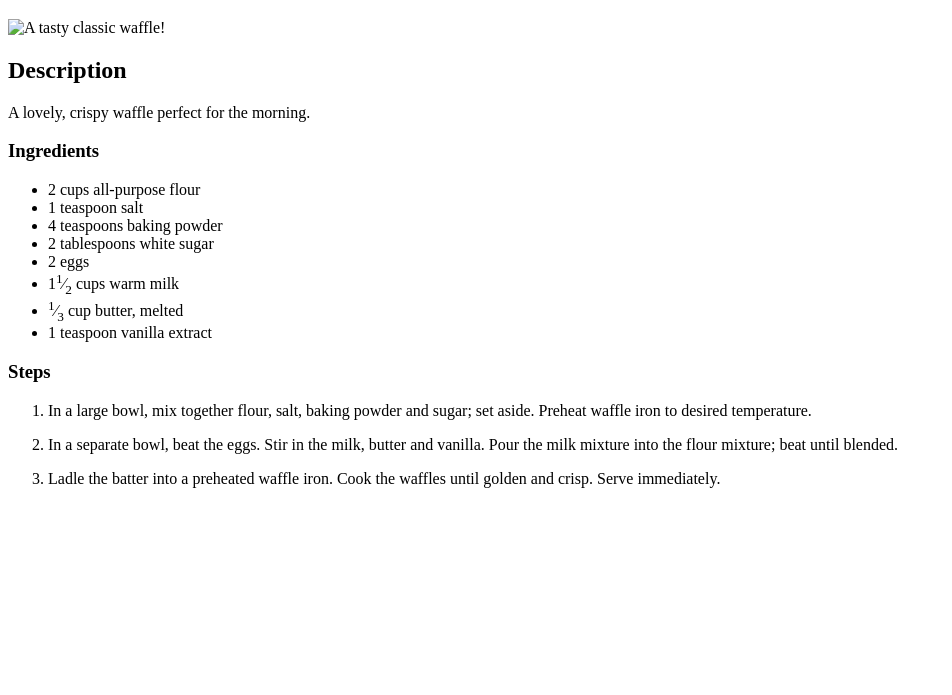
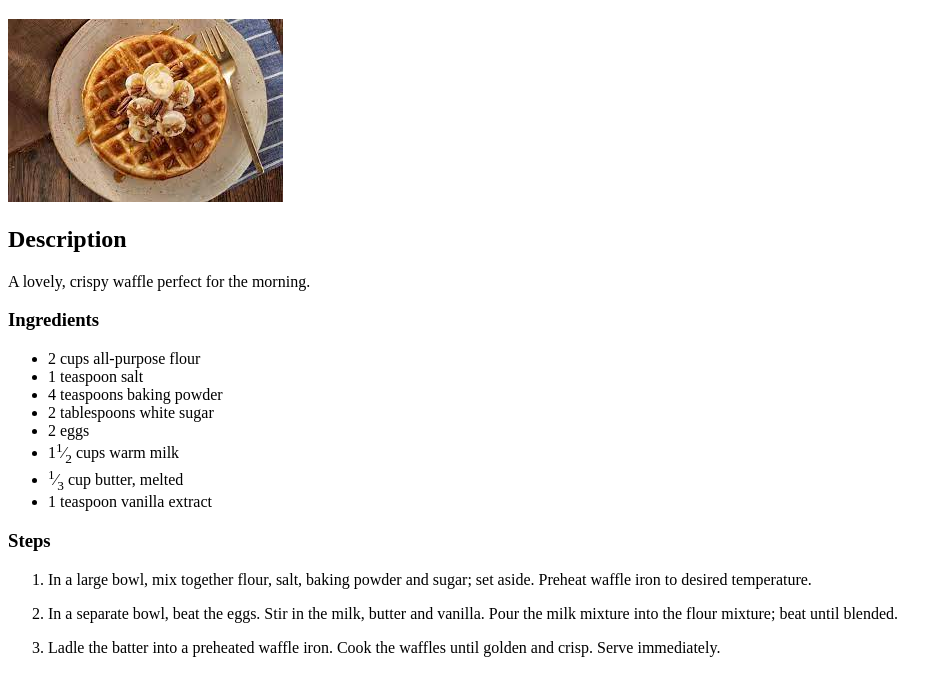
Before and after one commit to JimmyJimenez2400/odin-recipes, a plain HTML site: page recipes/classic-waffles.html in a window 1280 px wide. Shown: the part 61-756 px from the top of the page, without its empty margins (0-952 px from the left). Drawn offline with Linux system fonts and the light colour scheme.

Commit message:
Fix image error in classic-waffles.html

```diff
--- a/recipes/classic-waffles.html
+++ b/recipes/classic-waffles.html
@@ -8,7 +8,7 @@
 </head>
 <body>
     <h1>Classic Waffles</h1>
-    <img src="../images/classic-waffles.jpeg" alt="A tasty classic waffle!">
+    <img src="../images/waffles.jpeg" alt="A tasty classic waffle!">
     <h2>Description</h2>
     <p>A lovely, crispy waffle perfect for the morning.</p>
     <h3>Ingredients</h3>
```
